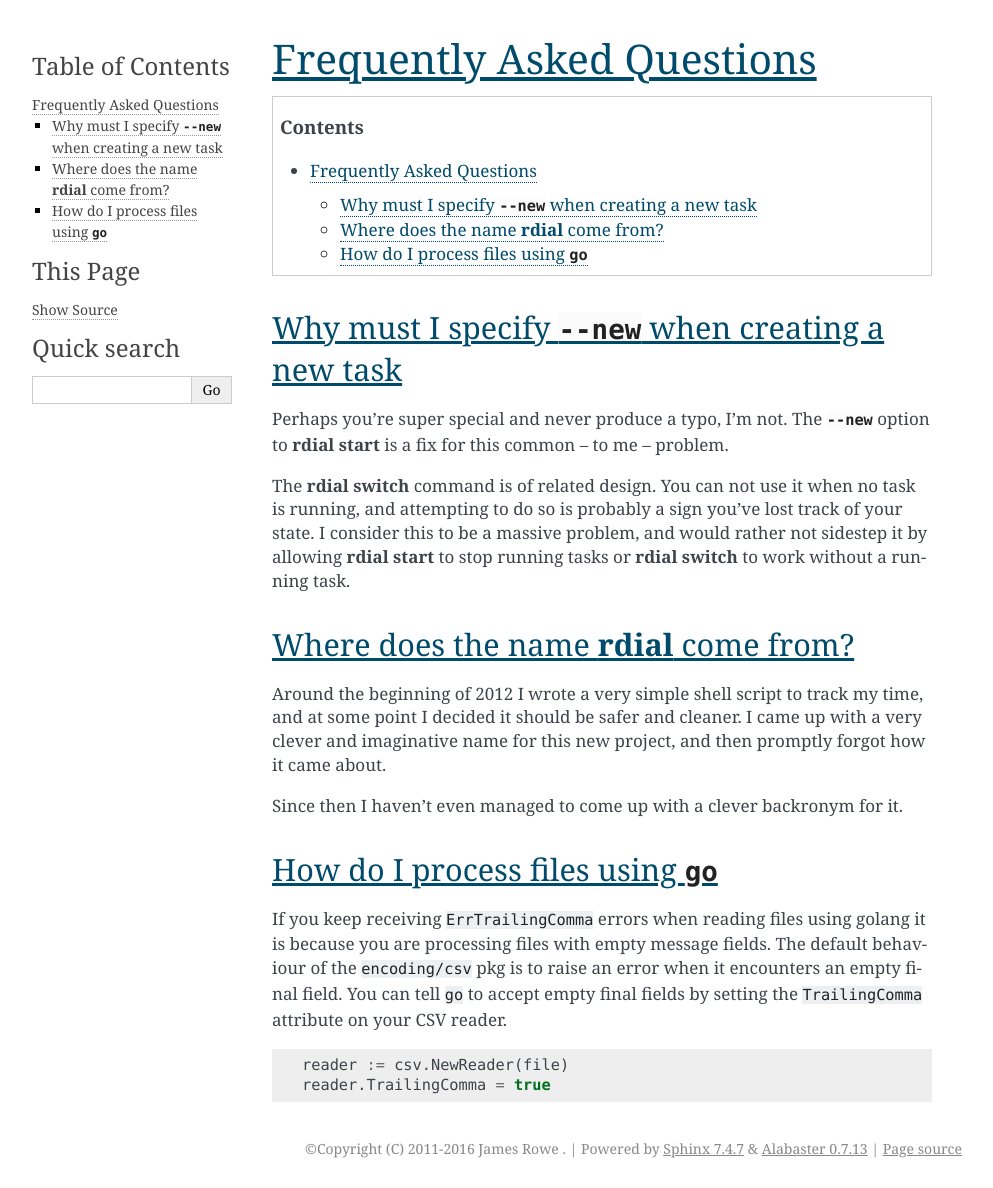
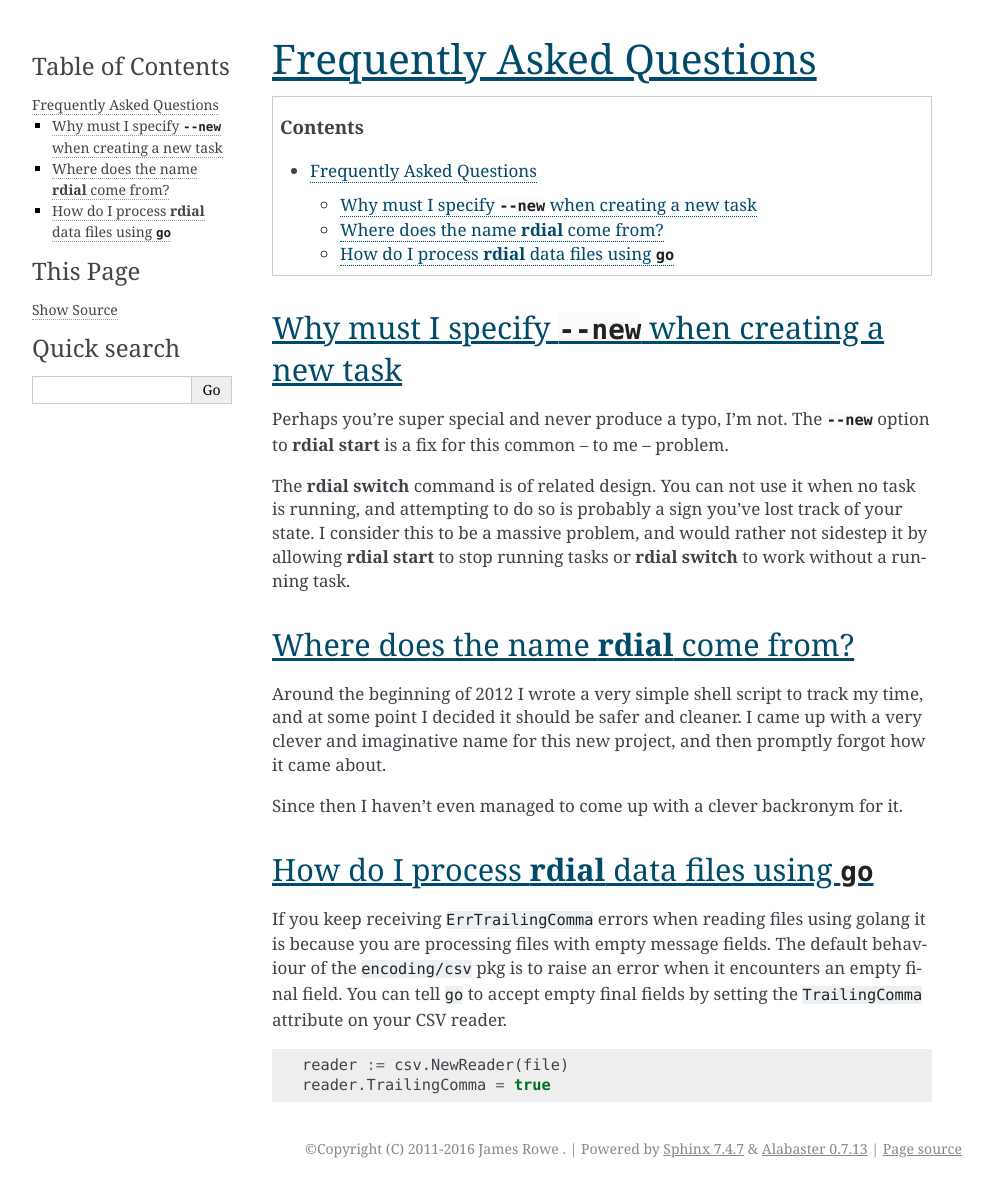
Before and after one commit to JNRowe/rdial, a Sphinx documentation site: the page built from doc/faq.rst, in a window 1280 px wide. Shown: the whole page, without its empty margins (148-1141 px from the left). Built offline with Sphinx 7.4.7, drawn with Linux system fonts in a browser that asks for light colours.

Commit message:
[Tr] Minor doc grammar fixes

```diff
--- a/doc/conf.py
+++ b/doc/conf.py
@@ -33,7 +33,7 @@ extensions = \
                                        'viewcode']] \
     + ['sphinxcontrib.%s' % ext for ext in ['cheeseshop']]
 
-# Only activate spelling, if it is installed.  It is not required in the
+# Only activate spelling if it is installed.  It is not required in the
 # general case and we don't have the granularity to describe this in a clean
 # way
 try:
--- a/doc/faq.rst
+++ b/doc/faq.rst
@@ -31,8 +31,8 @@ Since then I haven't even managed to come up with a clever backronym for it.
 
 .. Perhaps, Reducing Dedication In Actual Labour?
 
-How do I process files using ``go``
-'''''''''''''''''''''''''''''''''''
+How do I process :program:`rdial` data files using ``go``
+'''''''''''''''''''''''''''''''''''''''''''''''''''''''''
 
 If you keep receiving ``ErrTrailingComma`` errors when reading files using
 golang it is because you are processing files with empty message fields.  The
```
